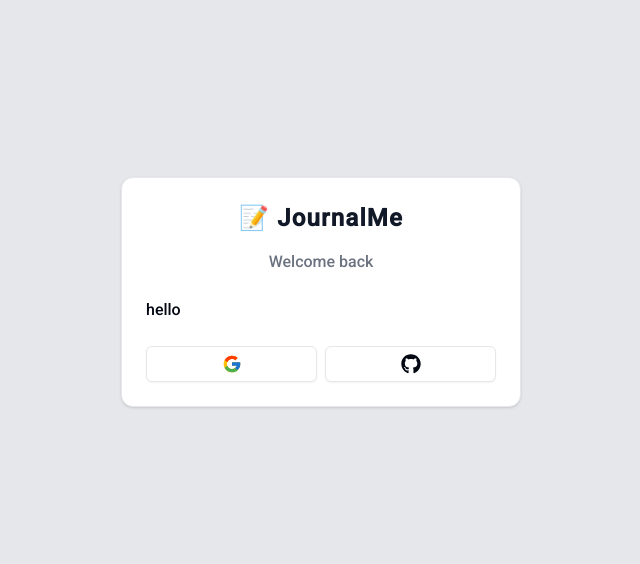
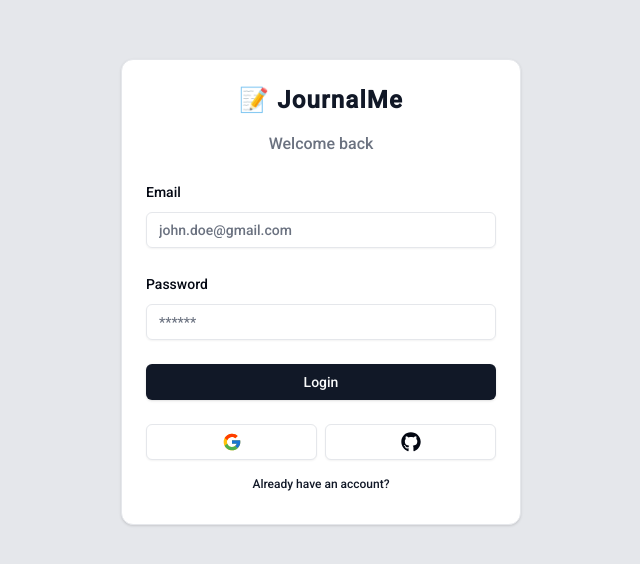
Before and after one commit to andrewsanc/journal-me-ts-nextjs, a Next.js app: page /auth/login in a window 1280 px wide. Shown: the part 108-672 px from the top of the page, without its empty margins (319-959 px from the left). Built offline with nearby package versions, Linux system fonts and the light colour scheme.

Commit message:
feat. boilerplate login form component

```diff
--- a/components/auth/auth-card.tsx
+++ b/components/auth/auth-card.tsx
@@ -3,6 +3,7 @@
 import React from "react";
 import { Card, CardContent, CardFooter, CardHeader } from "../ui/card";
 import Social from "./social";
+import BackButton from "./back-button";
 
 interface AuthCardProps {
   children: React.ReactNode;
@@ -34,11 +35,10 @@
         </div>
       </CardHeader>
       <CardContent>{children}</CardContent>
-      {showSocial && (
-        <CardFooter>
-          <Social />
-        </CardFooter>
-      )}
+      <CardFooter className='flex flex-col gap-2'>
+        {showSocial && <Social />}
+        <BackButton label={backButtonLabel} href={backButtonHref} />
+      </CardFooter>
     </Card>
   );
 }
--- /dev/null
+++ b/components/auth/back-button.tsx
@@ -0,0 +1,16 @@
+import Link from "next/link";
+import { Button } from "../ui/button";
+
+interface BackButtonProps {
+  href: string;
+  label: string;
+}
+
+export default function BackButton(props: BackButtonProps) {
+  const { href, label } = props;
+  return (
+    <Button className='font-normal w-full' variant='link' size='sm' asChild>
+      <Link href={href}>{label}</Link>
+    </Button>
+  );
+}
--- a/components/auth/login-form.tsx
+++ b/components/auth/login-form.tsx
@@ -1,15 +1,80 @@
+"use client";
+
 import AuthCard from "@/components/auth/auth-card";
+import {
+  Form,
+  FormControl,
+  FormField,
+  FormItem,
+  FormLabel,
+  FormMessage,
+} from "../ui/form";
+import { useForm } from "react-hook-form";
+import { z } from "zod";
+import { LoginSchema } from "@/schemas";
+import { zodResolver } from "@hookform/resolvers/zod";
+import { Input } from "../ui/input";
+import { Button } from "../ui/button";
 
 export default function LoginForm() {
+  const form = useForm<z.infer<typeof LoginSchema>>({
+    resolver: zodResolver(LoginSchema),
+    defaultValues: {
+      email: "",
+      password: "",
+    },
+  });
+
   return (
     <AuthCard
       headerTitle='📝 JournalMe'
       headerLabel='Welcome back'
-      backButtonLabel={""}
-      backButtonHref={""}
+      backButtonLabel='Already have an account?'
+      backButtonHref='/auth/register'
       showSocial
     >
-      <div>hello</div>
+      <Form {...form}>
+        <form
+          onSubmit={form.handleSubmit(() => console.log("form submitted"))}
+          className='space-y-6'
+        >
+          <div className='space-y-6'>
+            <FormField
+              control={form.control}
+              name='email'
+              render={({ field }) => (
+                <FormItem>
+                  <FormLabel>Email</FormLabel>
+                  <FormControl>
+                    <Input
+                      {...field}
+                      type='email'
+                      placeholder='john.doe@gmail.com'
+                    />
+                  </FormControl>
+                  <FormMessage />
+                </FormItem>
+              )}
+            />
+            <FormField
+              control={form.control}
+              name='password'
+              render={({ field }) => (
+                <FormItem>
+                  <FormLabel>Password</FormLabel>
+                  <FormControl>
+                    <Input {...field} type='password' placeholder='******' />
+                  </FormControl>
+                  <FormMessage />
+                </FormItem>
+              )}
+            />
+          </div>
+          <Button type='submit' className='w-full'>
+            Login
+          </Button>
+        </form>
+      </Form>
     </AuthCard>
   );
 }
--- /dev/null
+++ b/components/ui/form.tsx
@@ -0,0 +1,176 @@
+import * as React from "react"
+import * as LabelPrimitive from "@radix-ui/react-label"
+import { Slot } from "@radix-ui/react-slot"
+import {
+  Controller,
+  ControllerProps,
+  FieldPath,
+  FieldValues,
+  FormProvider,
+  useFormContext,
+} from "react-hook-form"
+
+import { cn } from "@/lib/utils"
+import { Label } from "@/components/ui/label"
+
+const Form = FormProvider
+
+type FormFieldContextValue<
+  TFieldValues extends FieldValues = FieldValues,
+  TName extends FieldPath<TFieldValues> = FieldPath<TFieldValues>
+> = {
+  name: TName
+}
+
+const FormFieldContext = React.createContext<FormFieldContextValue>(
+  {} as FormFieldContextValue
+)
+
+const FormField = <
+  TFieldValues extends FieldValues = FieldValues,
+  TName extends FieldPath<TFieldValues> = FieldPath<TFieldValues>
+>({
+  ...props
+}: ControllerProps<TFieldValues, TName>) => {
+  return (
+    <FormFieldContext.Provider value={{ name: props.name }}>
+      <Controller {...props} />
+    </FormFieldContext.Provider>
+  )
+}
+
+const useFormField = () => {
+  const fieldContext = React.useContext(FormFieldContext)
+  const itemContext = React.useContext(FormItemContext)
+  const { getFieldState, formState } = useFormContext()
+
+  const fieldState = getFieldState(fieldContext.name, formState)
+
+  if (!fieldContext) {
+    throw new Error("useFormField should be used within <FormField>")
+  }
+
+  const { id } = itemContext
+
+  return {
+    id,
+    name: fieldContext.name,
+    formItemId: `${id}-form-item`,
+    formDescriptionId: `${id}-form-item-description`,
+    formMessageId: `${id}-form-item-message`,
+    ...fieldState,
+  }
+}
+
+type FormItemContextValue = {
+  id: string
+}
+
+const FormItemContext = React.createContext<FormItemContextValue>(
+  {} as FormItemContextValue
+)
+
+const FormItem = React.forwardRef<
+  HTMLDivElement,
+  React.HTMLAttributes<HTMLDivElement>
+>(({ className, ...props }, ref) => {
+  const id = React.useId()
+
+  return (
+    <FormItemContext.Provider value={{ id }}>
+      <div ref={ref} className={cn("space-y-2", className)} {...props} />
+    </FormItemContext.Provider>
+  )
+})
+FormItem.displayName = "FormItem"
+
+const FormLabel = React.forwardRef<
+  React.ElementRef<typeof LabelPrimitive.Root>,
+  React.ComponentPropsWithoutRef<typeof LabelPrimitive.Root>
+>(({ className, ...props }, ref) => {
+  const { error, formItemId } = useFormField()
+
+  return (
+    <Label
+      ref={ref}
+      className={cn(error && "text-destructive", className)}
+      htmlFor={formItemId}
+      {...props}
+    />
+  )
+})
+FormLabel.displayName = "FormLabel"
+
+const FormControl = React.forwardRef<
+  React.ElementRef<typeof Slot>,
+  React.ComponentPropsWithoutRef<typeof Slot>
+>(({ ...props }, ref) => {
+  const { error, formItemId, formDescriptionId, formMessageId } = useFormField()
+
+  return (
+    <Slot
+      ref={ref}
+      id={formItemId}
+      aria-describedby={
+        !error
+          ? `${formDescriptionId}`
+          : `${formDescriptionId} ${formMessageId}`
+      }
+      aria-invalid={!!error}
+      {...props}
+    />
+  )
+})
+FormControl.displayName = "FormControl"
+
+const FormDescription = React.forwardRef<
+  HTMLParagraphElement,
+  React.HTMLAttributes<HTMLParagraphElement>
+>(({ className, ...props }, ref) => {
+  const { formDescriptionId } = useFormField()
+
+  return (
+    <p
+      ref={ref}
+      id={formDescriptionId}
+      className={cn("text-[0.8rem] text-muted-foreground", className)}
+      {...props}
+    />
+  )
+})
+FormDescription.displayName = "FormDescription"
+
+const FormMessage = React.forwardRef<
+  HTMLParagraphElement,
+  React.HTMLAttributes<HTMLParagraphElement>
+>(({ className, children, ...props }, ref) => {
+  const { error, formMessageId } = useFormField()
+  const body = error ? String(error?.message) : children
+
+  if (!body) {
+    return null
+  }
+
+  return (
+    <p
+      ref={ref}
+      id={formMessageId}
+      className={cn("text-[0.8rem] font-medium text-destructive", className)}
+      {...props}
+    >
+      {body}
+    </p>
+  )
+})
+FormMessage.displayName = "FormMessage"
+
+export {
+  useFormField,
+  Form,
+  FormItem,
+  FormLabel,
+  FormControl,
+  FormDescription,
+  FormMessage,
+  FormField,
+}
--- /dev/null
+++ b/components/ui/input.tsx
@@ -0,0 +1,25 @@
+import * as React from "react"
+
+import { cn } from "@/lib/utils"
+
+export interface InputProps
+  extends React.InputHTMLAttributes<HTMLInputElement> {}
+
+const Input = React.forwardRef<HTMLInputElement, InputProps>(
+  ({ className, type, ...props }, ref) => {
+    return (
+      <input
+        type={type}
+        className={cn(
+          "flex h-9 w-full rounded-md border border-input bg-transparent px-3 py-1 text-sm shadow-sm transition-colors file:border-0 file:bg-transparent file:text-sm file:font-medium placeholder:text-muted-foreground focus-visible:outline-none focus-visible:ring-1 focus-visible:ring-ring disabled:cursor-not-allowed disabled:opacity-50",
+          className
+        )}
+        ref={ref}
+        {...props}
+      />
+    )
+  }
+)
+Input.displayName = "Input"
+
+export { Input }
--- /dev/null
+++ b/components/ui/label.tsx
@@ -0,0 +1,26 @@
+"use client"
+
+import * as React from "react"
+import * as LabelPrimitive from "@radix-ui/react-label"
+import { cva, type VariantProps } from "class-variance-authority"
+
+import { cn } from "@/lib/utils"
+
+const labelVariants = cva(
+  "text-sm font-medium leading-none peer-disabled:cursor-not-allowed peer-disabled:opacity-70"
+)
+
+const Label = React.forwardRef<
+  React.ElementRef<typeof LabelPrimitive.Root>,
+  React.ComponentPropsWithoutRef<typeof LabelPrimitive.Root> &
+    VariantProps<typeof labelVariants>
+>(({ className, ...props }, ref) => (
+  <LabelPrimitive.Root
+    ref={ref}
+    className={cn(labelVariants(), className)}
+    {...props}
+  />
+))
+Label.displayName = LabelPrimitive.Root.displayName
+
+export { Label }
--- a/package.json
+++ b/package.json
@@ -9,16 +9,20 @@
     "lint": "next lint"
   },
   "dependencies": {
+    "@hookform/resolvers": "^3.3.4",
     "@radix-ui/react-icons": "^1.3.0",
+    "@radix-ui/react-label": "^2.0.2",
     "@radix-ui/react-slot": "^1.0.2",
     "class-variance-authority": "^0.7.0",
     "clsx": "^2.1.0",
     "next": "14.0.4",
     "react": "^18",
     "react-dom": "^18",
+    "react-hook-form": "^7.49.3",
     "react-icons": "^5.0.0",
     "tailwind-merge": "^2.2.0",
-    "tailwindcss-animate": "^1.0.7"
+    "tailwindcss-animate": "^1.0.7",
+    "zod": "^3.22.4"
   },
   "devDependencies": {
     "@types/node": "^20",
--- /dev/null
+++ b/schemas/index.ts
@@ -0,0 +1,8 @@
+import { z } from "zod";
+
+export const LoginSchema = z.object({
+  email: z.string().email(),
+  password: z.string().min(1, {
+    message: "Password is required",
+  }),
+});
```
Also changed, not shown: 1 other file (tests, documents, lock files or other folders).
